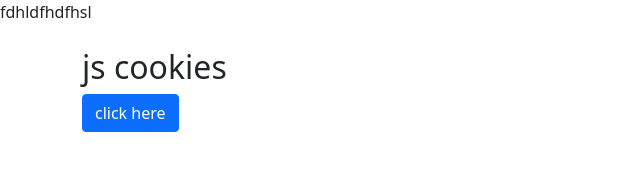
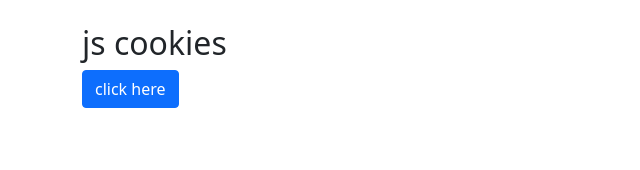
Before and after one commit to alikhan40310/jsacceptcookie, a plain HTML site: page index.html in a window 1280 px wide. Shown: the whole page, without its empty margins (0-640 px from the left). Drawn offline with Linux system fonts and the light colour scheme.

Commit message:
original form

```diff
--- a/index.html
+++ b/index.html
@@ -18,7 +18,6 @@
 </head>
 
 <body>
-fdhldfhdfhsl
     <div class="container mt-4">
         <h2>js cookies</h2>
         <button id="localsave" class="btn btn-primary" onclick="storagesave()">click here</button>
```
